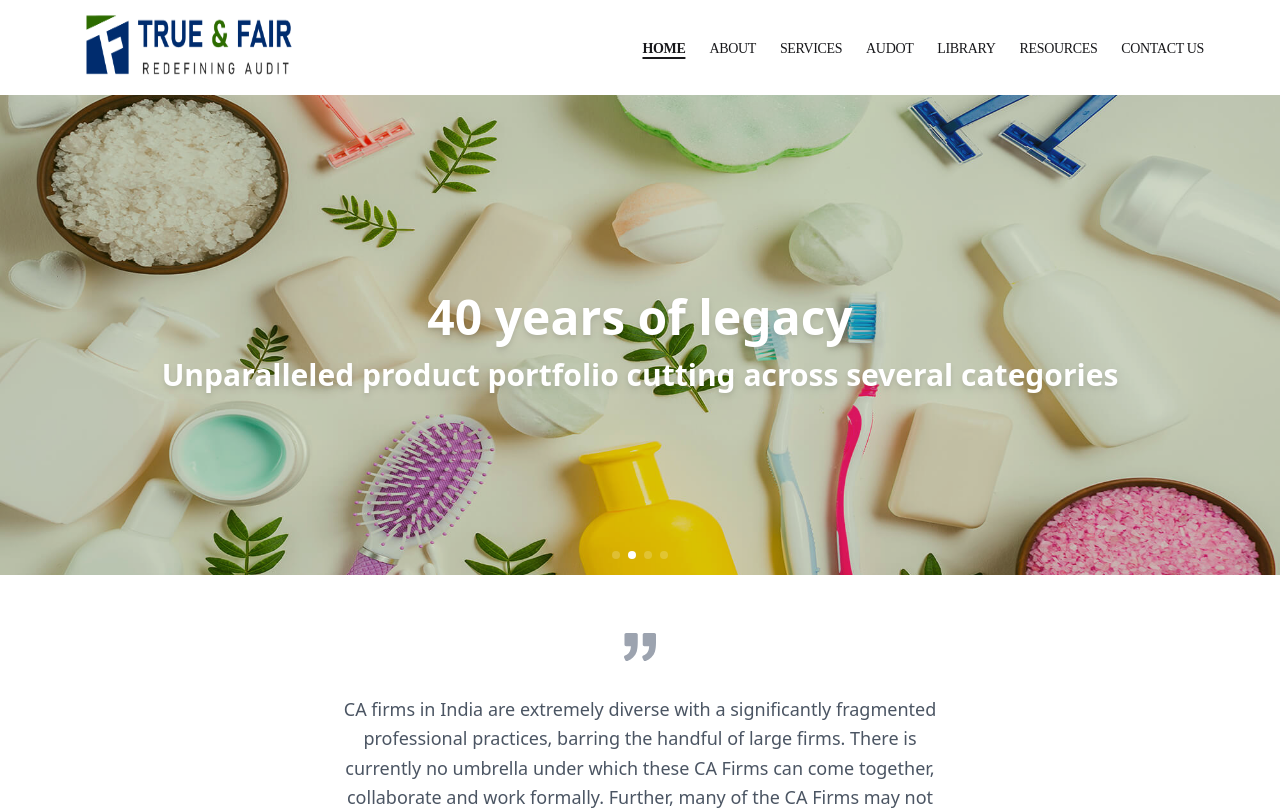
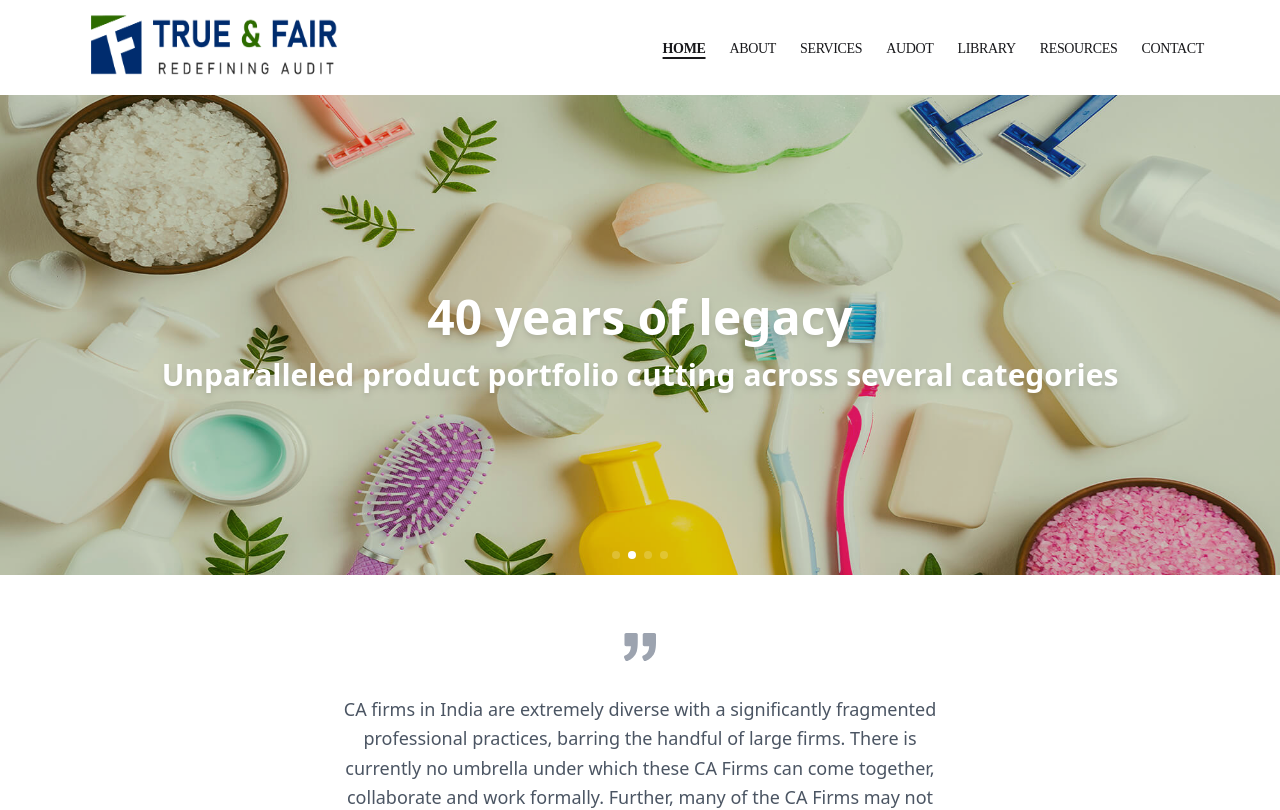
Before and after one commit to TRUENFAIR/trueandfair, a Next.js app: page / in a window 1280 px wide. Shown: the top 810 px of the page. Built offline with nearby package versions, Linux system fonts and the light colour scheme.

Commit message:
nwew commit

```diff
--- a/components/layout.js
+++ b/components/layout.js
@@ -82,7 +82,7 @@ export default function Layout({ children }) {
     },
 
     {
-      name: "contact us",
+      name: "Contact",
       path: "/contact",
     },
   ];
@@ -151,7 +151,7 @@ export default function Layout({ children }) {
                   <Image
                     src="/homeicon/TNFmain22.png"
                     alt="logo"
-                    width={250}
+                    width={300}
                     height={90}
                   />
                 </div>
@@ -260,10 +260,10 @@ export default function Layout({ children }) {
 
           <div className="text-sm p-4 lg:p-0 pl-6  text-left">
             <p className="font-semibold">INDIA - HEAD OFFICE</p>
-            <p>Uma Sree Dream World, Unit -2,</p>
-            <p>B-Block, 4th Floor, Kudlu Gate,</p>
-            <p>Hosur Main Road,</p>
-            <p>Bangalore – 560068. Karnataka, INDIA</p>
+            <p>address 1,</p>
+            <p>address 2,</p>
+            <p>address 3,</p>
+            <p>INDIA</p>
           </div>
           {/* <div className="text-sm p-4 lg:p-0 pl-6  text-left">
             <p className="font-semibold">SFJ Computers Consulting</p>
@@ -280,8 +280,8 @@ export default function Layout({ children }) {
           </div> */}
           <div className="text-sm lg:p-0  p-4  text-center">
             <p className="font-semibold">CONTACT</p>
-            <p className="">+91 80 4158333</p>
-            <p className="">sales@sfjbs.com</p>
+            <p className="">+91 000000000</p>
+            <p className="">email@.com</p>
           </div>
 
           <div className="text-sm flex flex-col  pl-6 lg:p-0   text-center ">
@@ -305,7 +305,7 @@ export default function Layout({ children }) {
             </Link>
 
             <Link href="/customers">
-              <a>Contact Us</a>
+              <a>Contact </a>
             </Link>
           </div>
 
```
